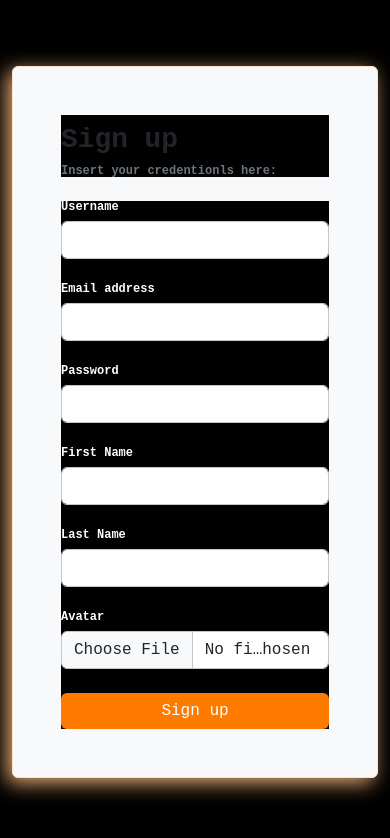
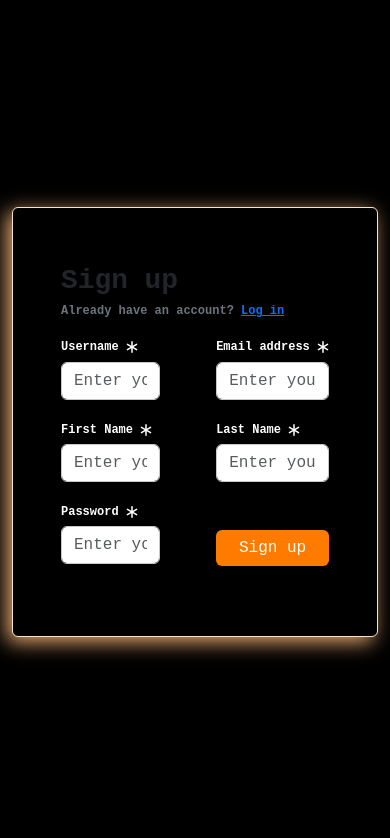
Before and after one commit to Andreea379/CAPSTONEfrontend, a React (Vite) app: page /registration in a window 390 px wide. Shown: the top 838 px of the page. Built offline with nearby package versions, Linux system fonts and the light colour scheme.

Commit message:
css and responsive

```diff
--- a/src/Components/Home.jsx
+++ b/src/Components/Home.jsx
@@ -1,10 +1,10 @@
 import { Container, Image } from "react-bootstrap";
 import MyNavBar from "./MyNavBar";
-import profileImage from "../assets/download.png";
 import { useDispatch, useSelector } from "react-redux";
 import { fetchAllArticles } from "../redux/actions/newArticle";
 import { useEffect } from "react";
 import { useNavigate } from "react-router-dom";
+import avatar from "../assets/avatar.png";
 
 const Home = () => {
   const dispatch = useDispatch();
@@ -32,7 +32,7 @@ const Home = () => {
     <>
       <MyNavBar />
 
-      <Container className=" mt-5">
+      <Container className="mt-5">
         {allArticles.map((articles, index) => (
           <div
             className={`d-flex justify-content-center  align-items-center ${
@@ -42,19 +42,30 @@ const Home = () => {
           >
             <div className="profile-image-home-container d-flex justify-content-center align-items-center ">
               <Image
-                src={articles.authorProfileImage || profileImage}
-                className="profile-image-home rounded "
+                src={articles.authorProfileImage || avatar}
+                className="profile-image-home rounded rounded-sm "
               />
             </div>
             <div className="triangle-left"></div>
-            <div className="container-article-home  w-75 my-4 rounded-pill px-5">
-              <h3>{articles.title || "Untitled Article"}</h3>
-              {articles.content || "Untitled Article"}{" "}
-              <a className="login-anchor" onClick={handleClick}>
-                read more
-              </a>
-              <p className="pt-3">
-                Publication date: {articles.publishedAt || "Untitled Article"}
+            <div className="container-article-home w-75 my-4 rounded-pill px-5 py-3">
+              <h3 className="fw-bold mb-0 ">
+                {articles.title || "Untitled Article"}
+              </h3>
+              <div className="d-flex align-items-center w-100">
+                <span className="text-truncate w-75 d-block fs-5">
+                  {articles.content || "No content"}
+                </span>
+                <a className="login-anchor w-25 p-0 ms-2" onClick={handleClick}>
+                  <span className="d-none d-sm-none d-md-block">read more</span>
+                  <span className="d-block d-md-none">...</span>
+                </a>
+              </div>
+
+              <p className="d-flex align-items-center pt-3">
+                <span className="d-none d-sm-none d-md-block">
+                  Publication date:{" "}
+                </span>
+                {articles.publishedAt || "--"}
               </p>
             </div>
           </div>
--- a/src/Components/Login.jsx
+++ b/src/Components/Login.jsx
@@ -2,11 +2,17 @@ import { Button, Container, Form } from "react-bootstrap";
 import { useDispatch } from "react-redux";
 import { fetchLogin } from "../redux/actions/login";
 import { useNavigate } from "react-router-dom";
+import { BsAsterisk } from "react-icons/bs";
 
 const Login = () => {
   const dispatch = useDispatch();
   const navigate = useNavigate();
-
+  const handleClick = () => {
+    navigate("/home");
+  };
+  const handleClick1 = () => {
+    navigate("/registration");
+  };
   const handleSubmit = (e) => {
     e.preventDefault();
 
@@ -16,7 +22,7 @@ const Login = () => {
     };
 
     console.log(login);
-    dispatch(fetchLogin(login, navigate));
+    dispatch(fetchLogin(login));
   };
   return (
     <Container
@@ -28,26 +34,41 @@ const Login = () => {
         className="bg-light p-5  fw-bold text-dark badge text-start border"
       >
         <h1 className="fw-bold text-dark text-start mb-0 py-2"> Log in</h1>
-        <p className="text-secondary mb-4">Insert your credentionls here: </p>
+        <p className="text-secondary mb-4">
+          Do not have an account?
+          <a onClick={handleClick1} className="login-anchor ms-2">
+            Sign up
+          </a>
+        </p>
         <Form onSubmit={handleSubmit}>
           <Form.Group className="mb-4">
-            <Form.Label className="">Username</Form.Label>
+            <Form.Label>
+              Username <BsAsterisk className="asterisk" />
+            </Form.Label>
             <Form.Control
               id="username"
               type="text"
               className="border border-secondary-subtle"
+              placeholder="Enter your username"
             />
           </Form.Group>
 
           <Form.Group className="mb-4">
-            <Form.Label>Password</Form.Label>
+            <Form.Label>
+              Password <BsAsterisk className="asterisk" />
+            </Form.Label>
             <Form.Control
               id="password"
               type="password"
               className="border border-secondary-subtle"
+              placeholder="Enter your password"
             />
           </Form.Group>
-          <Button className="pre-home-button w-100 " type="submit">
+          <Button
+            className="pre-home-button w-100 "
+            type="submit"
+            onClick={handleClick}
+          >
             Log in
           </Button>
         </Form>
--- a/src/Components/Registration.jsx
+++ b/src/Components/Registration.jsx
@@ -1,7 +1,8 @@
 import { useDispatch } from "react-redux";
 import { useNavigate } from "react-router-dom";
-import { Button, Container, Form } from "react-bootstrap";
+import { Button, Col, Container, Form, Row } from "react-bootstrap";
 import { registerUser } from "../redux/actions/registration";
+import { BsAsterisk } from "react-icons/bs";
 
 const Registration = () => {
   const dispatch = useDispatch();
@@ -17,7 +18,6 @@ const Registration = () => {
       firstName: e.target.elements.firstName.value,
       lastName: e.target.elements.lastName.value
     };
-    const avatar = e.target.elements.avatar.files[0];
     if (
       userData.username &&
       userData.email &&
@@ -25,10 +25,17 @@ const Registration = () => {
       userData.firstName &&
       userData.lastName
     ) {
-      dispatch(registerUser(userData, avatar, navigate));
+      dispatch(registerUser(userData, navigate));
     } else {
       console.log("Please fill all the fields!");
     }
+  };
+
+  const handleOnClick = () => {
+    navigate("/login");
+  };
+  const handleOnClick1 = () => {
+    navigate("/home");
   };
 
   return (
@@ -38,66 +45,86 @@ const Registration = () => {
     >
       <div
         id="badge"
-        className="bg-light p-5  fw-bold text-dark badge text-start border"
+        className=" p-5  fw-bold text-dark badge text-start border"
       >
-        <h1 className="fw-bold text-dark text-start mb-0 py-2"> Sign up</h1>
-        <p className="text-secondary mb-4">Insert your credentionls here: </p>
+        <h1 className="sign-up fw-bold text-dark text-start mb-0 py-2">
+          Sign up
+        </h1>
+        <p className="text-secondary mb-4">
+          Already have an account?{" "}
+          <a onClick={handleOnClick} className="login-anchor">
+            Log in
+          </a>
+        </p>
         <Form onSubmit={handleSubmit}>
+          <Row>
+            <Col className="me-3">
               <Form.Group className="mb-4">
-            <Form.Label className="">Username</Form.Label>
+                <Form.Label className="">
+                  Username <BsAsterisk className="asterisk" />
+                </Form.Label>
                 <Form.Control
                   id="username"
                   type="text"
                   className="border border-secondary-subtle"
+                  placeholder="Enter your username"
                 />
               </Form.Group>
               <Form.Group className="mb-4">
-            <Form.Label className="">Email address</Form.Label>
+                <Form.Label className="">
+                  First Name <BsAsterisk className="asterisk" />
+                </Form.Label>
+                <Form.Control
+                  id="firstName"
+                  type="text"
+                  className="border border-secondary-subtle"
+                  placeholder="Enter your first name"
+                />
+              </Form.Group>
+              <Form.Group className="mb-4">
+                <Form.Label className="">
+                  Password <BsAsterisk className="asterisk" />
+                </Form.Label>
+                <Form.Control
+                  id="password"
+                  type="password"
+                  className="border border-secondary-subtle"
+                  placeholder="Enter your password"
+                />
+              </Form.Group>
+            </Col>
+            <Col className="ms-3">
+              <Form.Group className="mb-4">
+                <Form.Label className="">
+                  Email address <BsAsterisk className="asterisk" />
+                </Form.Label>
                 <Form.Control
                   id="email"
                   type="email"
                   className="border border-secondary-subtle"
+                  placeholder="Enter your email address"
                 />
               </Form.Group>
               <Form.Group className="mb-4">
-            <Form.Label className="">Password</Form.Label>
-            <Form.Control
-              id="password"
-              type="password"
-              className="border border-secondary-subtle"
-            />
-          </Form.Group>
-          <Form.Group className="mb-4">
-            <Form.Label className="">First Name</Form.Label>
-            <Form.Control
-              id="firstName"
-              type="text"
-              className="border border-secondary-subtle"
-            />
-          </Form.Group>
-          <Form.Group className="mb-4">
-            <Form.Label className="">Last Name</Form.Label>
+                <Form.Label className="">
+                  Last Name <BsAsterisk className="asterisk" />
+                </Form.Label>
                 <Form.Control
                   id="lastName"
                   type="text"
                   className="border border-secondary-subtle"
-            />
-          </Form.Group>
-          <Form.Group className="mb-4">
-            <Form.Label className="">Avatar</Form.Label>
-            <Form.Control
-              id="avatar"
-              type="file"
-              className="border border-secondary-subtle"
+                  placeholder="Enter your last name"
                 />
               </Form.Group>
               <Button
-            className="pre-home-button w-100 "
+                className="pre-home-button w-100 mt-4"
                 type="submit"
-            // onClick={handleClick}
+                onClick={handleOnClick1}
               >
                 Sign up
               </Button>
+            </Col>
+          </Row>
         </Form>
       </div>
     </Container>
```
Lines whose indentation alone changed are shown as unchanged.
